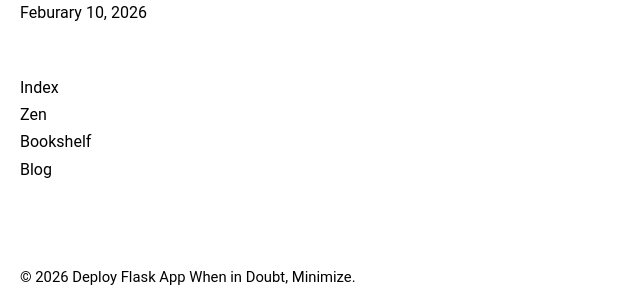
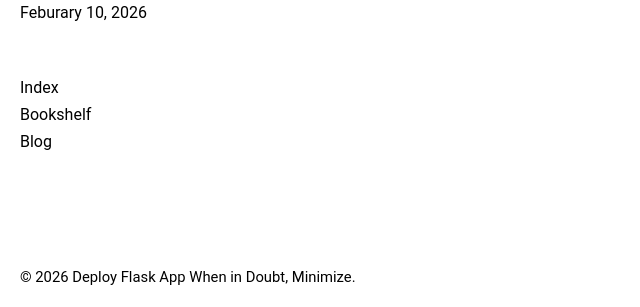
Before and after one commit to rindoshingen/Deploy-Flask-App, a Flask app: page /blog/ in a window 1280 px wide. Shown: the part 493-800 px from the top of the page, without its empty margins (0-640 px from the left). Run offline with Flask 3, Linux system fonts and the light colour scheme.

Commit message:
Remove duplicate Zen link from navigation

```diff
--- a/templates/_main_nav.html
+++ b/templates/_main_nav.html
@@ -1,10 +1,7 @@
 <nav class="nav__wrapper">
     <ul class="menu__wrapper">
         <li><a href="{{ url_for('index') }}" title="Index">Index</a></li>
-        <li><a href="{{ url_for('zen') }}" title="Zen">Zen</a></li>
-        <li>
-            <a href="{{ url_for('bookshelf') }}" title="Bookshelf">Bookshelf</a>
-        </li>
+        <li><a href="{{ url_for('bookshelf') }}" title="Bookshelf">Bookshelf</a></li>
         <li><a href="{{ url_for('blog') }}" title="Blog">Blog</a></li>
     </ul>
 </nav>
```
